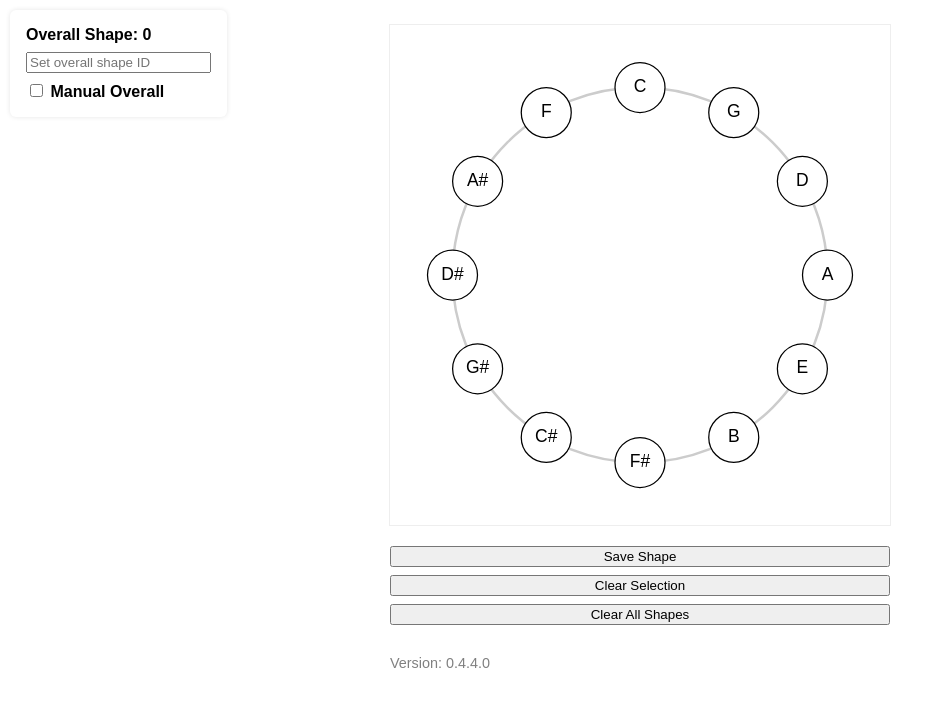
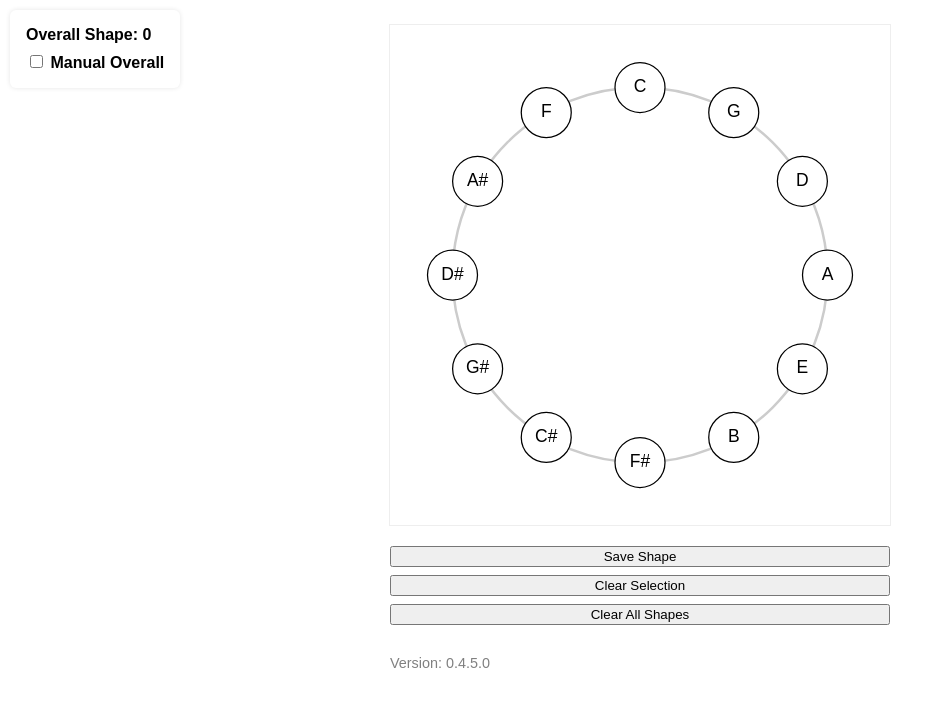
Before and after one commit to TiltAbricot/C5, a plain HTML site: page index.html in a window 1280 px wide. Shown: the whole page, without its empty margins (0-928 px from the left). Drawn offline with Linux system fonts and the light colour scheme.

Commit message:
Update index.html

```diff
--- a/index.html
+++ b/index.html
@@ -1,4 +1,4 @@
-<!-- Complete Circle of Fifths App with Binary-Based Shape Names (Version 0.4.4.0) -->
+<!-- Complete Circle of Fifths App with Binary-Based Shape Names (Version 0.4.5.0) -->
 <!DOCTYPE html>
 <html lang="en">
 <head>
@@ -28,7 +28,7 @@
   <div id="overall-shape-panel">
     <div id="overall-shape">Overall Shape: —</div>
     <button id="set-overall-by-id" style="display: none;">Apply Overall Shape</button>
-    <input type="number" id="overall-id-input" placeholder="Set overall shape ID" />
+    <input type="number" id="overall-id-input" placeholder="Set overall shape ID" style="display: none;" />
     <label><input type="checkbox" id="toggle-overall-mode"> Manual Overall</label>
   </div>
   <div class="controls">
@@ -37,7 +37,7 @@
     <button id="clear-all">Clear All Shapes</button>
 
     <div class="shape-list" id="shape-list"></div>
-    <div id="app-version">Version: 0.4.4.0</div>
+    <div id="app-version">Version: 0.4.5.0</div>
   </div>
   <script>
 const svg = document.getElementById("circle");
@@ -227,6 +227,7 @@ document.getElementById("set-overall-by-id").onclick = () => {
 document.getElementById("toggle-overall-mode").onchange = (e) => {
   useManualOverallShape = e.target.checked;
   document.getElementById("set-overall-by-id").style.display = useManualOverallShape ? "inline-block" : "none";
+  document.getElementById("overall-id-input").style.display = useManualOverallShape ? "inline-block" : "none";
   update();
 };
 </script>
```
